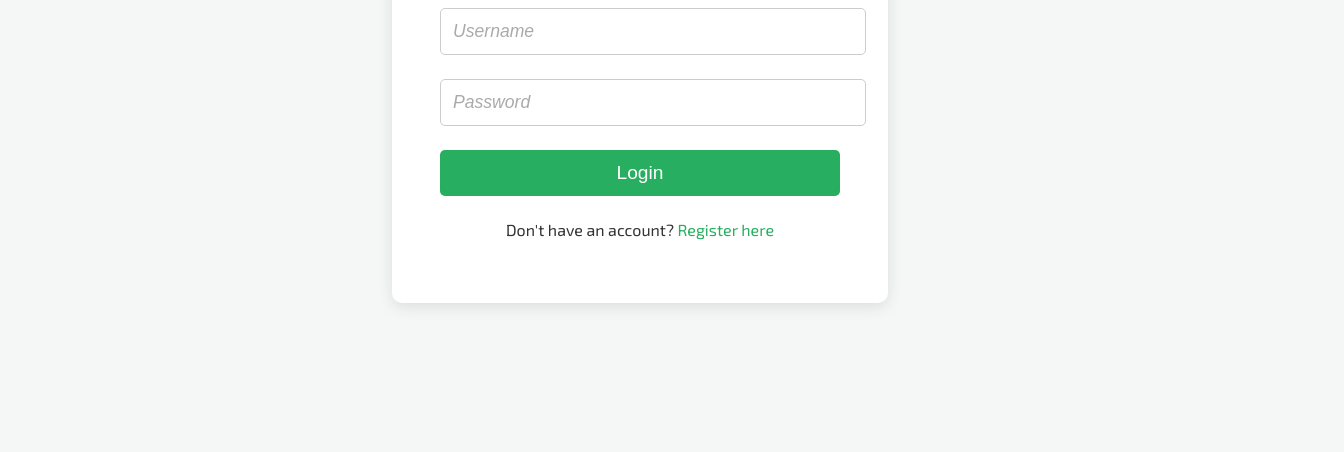
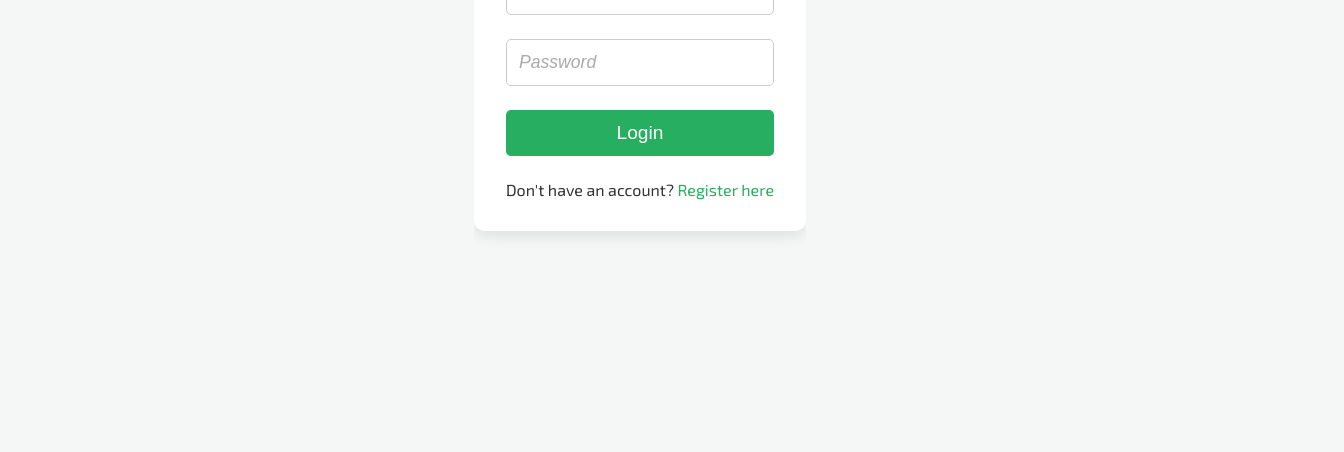
Before and after one commit to Thalia-the-nerd/treeapp-deploy, a plain HTML site: page login.html in a window 1280 px wide. Shown: the part 348-800 px from the top of the page, 1344 px wide, since content can reach past the window. Drawn offline with Linux system fonts and the light colour scheme.

Commit message:
Update login.html

```diff
--- a/login.html
+++ b/login.html
@@ -20,15 +20,20 @@ This is a wayyy better now.
     </script>
     <script src="script.js" defer></script>
     <style>
-        body {
+        * {
+            margin: 0;
+            padding: 0;
+            box-sizing: border-box;
+        }
+        html, body {
             font-family: 'Exo 2', sans-serif;
             background: #f4f7f6;
-            margin: 0;
+            height: 100%;
+            overflow: hidden;
             display: flex;
             flex-direction: column;
             align-items: center;
             justify-content: center;
-            height: 100vh;
         }
         header {
             background: #27ae60;
@@ -66,13 +71,12 @@ This is a wayyy better now.
         }
         .login-container {
             background: white;
-            padding: 3rem;
+            padding: 2rem;
             border-radius: 10px;
             box-shadow: 0px 4px 15px rgba(0, 0, 0, 0.1);
             text-align: center;
             width: 100%;
             max-width: 400px;
-            margin-top: 70px;
         }
         .login-container h2 {
             margin-bottom: 1.5rem;
```
